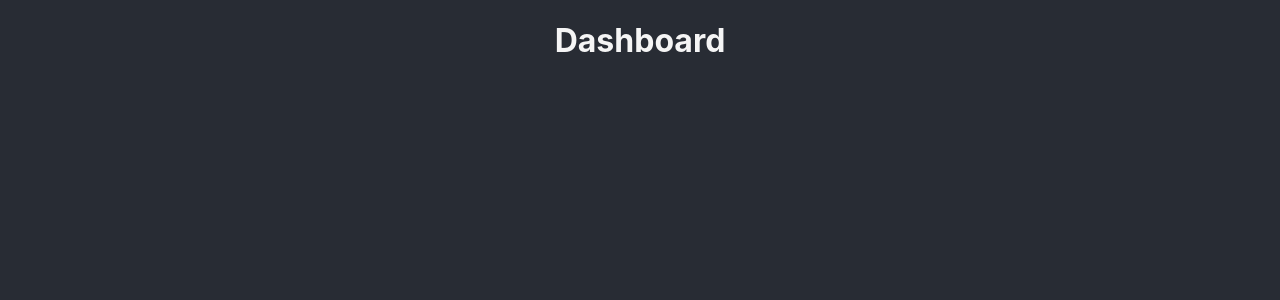
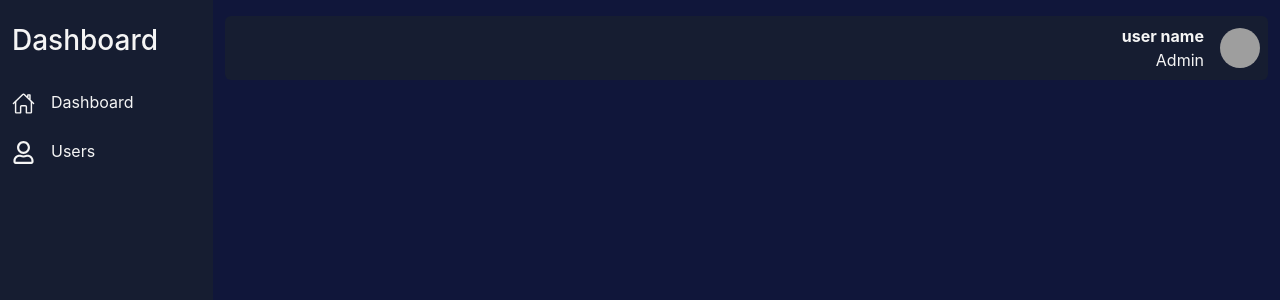
Before and after one commit to vishalpatilmaske/DCM, a React (Create React App) app: page /dashboard in a window 1280 px wide. Shown: the top 300 px of the page. Built offline with nearby package versions, Linux system fonts and the light colour scheme; grey boxes are pictures that could not be loaded.

Commit message:
create side bar and navbar for admin panel

```diff
--- a/package.json
+++ b/package.json
@@ -6,8 +6,13 @@
     "@testing-library/jest-dom": "^5.17.0",
     "@testing-library/react": "^13.4.0",
     "@testing-library/user-event": "^13.5.0",
+    "i18next": "^23.12.2",
     "react": "^18.3.1",
+    "react-bootstrap": "^2.10.4",
     "react-dom": "^18.3.1",
+    "react-i18next": "^15.0.0",
+    "react-icon": "^1.0.0",
+    "react-icons": "^5.2.1",
     "react-router-dom": "^6.26.0",
     "react-scripts": "5.0.1",
     "web-vitals": "^2.1.4"
--- a/public/index.html
+++ b/public/index.html
@@ -12,11 +12,17 @@
     <link rel="apple-touch-icon" href="%PUBLIC_URL%/logo192.png" />
 
     <link rel="manifest" href="%PUBLIC_URL%/manifest.json" />
+    <!-- bootstrap link -->
+    <link
+      rel="stylesheet"
+      href="	https://cdn.jsdelivr.net/npm/bootstrap@5.3.3/dist/css/bootstrap.min.css"
+    />
 
     <title>React App</title>
   </head>
   <body>
     <noscript>You need to enable JavaScript to run this app.</noscript>
     <div id="root"></div>
+    <script src="	https://cdn.jsdelivr.net/npm/bootstrap@5.3.3/dist/js/bootstrap.bundle.min.js"></script>
   </body>
 </html>
--- /dev/null
+++ b/src/component/dashboard/Navbar.jsx
@@ -0,0 +1,46 @@
+import React from "react";
+
+import "../../style/admin/navbar.css";
+import image from "../../assets/admin/DSC_2377.JPG";
+const Navbar = () => {
+  return (
+    <>
+      <nav className="navbar navbar-expand-lg navbar-dark container mt-3 rounded p-2">
+        <button
+          className="navbar-toggler"
+          type="button"
+          data-bs-toggle="collapse"
+          data-bs-target="#navbarText"
+          aria-controls="navbarText"
+          aria-expanded="false"
+          aria-label="Toggle navigation"
+        >
+          <span className="navbar-toggler-icon"></span>
+        </button>
+        <div className="collapse navbar-collapse " id="navbarText">
+          <ul className="navbar-nav ms-auto mb-2 mb-lg-0 ">
+            <li className="nav-item">
+              <div className="d-flex justify-content-end align-items-center">
+                <div className="text-end me-3">
+                  <strong>user name</strong>
+                  <p className="mb-0">Admin</p>
+                </div>
+                <div>
+                  <img
+                    src={image}
+                    alt="Profile"
+                    className="rounded-circle"
+                    width="40"
+                    height="40"
+                  />
+                </div>
+              </div>
+            </li>
+          </ul>
+        </div>
+      </nav>
+    </>
+  );
+};
+
+export default Navbar;
--- /dev/null
+++ b/src/component/dashboard/Sidebar.jsx
@@ -0,0 +1,42 @@
+import React from "react";
+import "../../style/admin/sidebar.css";
+import { IoHomeOutline } from "react-icons/io5";
+import { FaRegUser } from "react-icons/fa";
+
+const Sidebar = () => {
+  return (
+    <div className="sidebar row">
+      <div className="col-4">
+        <div>
+          <h3 className="py-4">Dashboard</h3>
+        </div>
+        <div className="sidebar-components">
+          <ul className="list-unstyled">
+            <li>
+              <div className="d-flex align-items-center mb-4">
+                <div className="icon me-3">
+                  <IoHomeOutline size={23} />
+                </div>
+                <div className="text">
+                  <p className="mb-0">Dashboard</p>
+                </div>
+              </div>
+            </li>
+            <li>
+              <div className="d-flex align-items-center">
+                <div className="icon me-3">
+                  <FaRegUser size={23} />
+                </div>
+                <div className="text">
+                  <p className="mb-0">Users</p>
+                </div>
+              </div>
+            </li>
+          </ul>
+        </div>
+      </div>
+    </div>
+  );
+};
+
+export default Sidebar;
--- a/src/pages/Dashboard.jsx
+++ b/src/pages/Dashboard.jsx
@@ -1,7 +1,23 @@
-import React from "react";
+import Navbar from "../component/dashboard/Navbar.jsx";
+import Sidebar from "../component/dashboard/Sidebar.jsx";
+import "../style/pages/dashboard.css";
 
 const Dashboard = () => {
-  return <h1>Dashboard</h1>;
+  return (
+    <div className="container-fluid">
+      <div className="row">
+        {/* Sidebar */}
+        <div className="col-2">
+          <Sidebar />
+        </div>
+
+        {/* Main Content */}
+        <div className="col-10 container">
+          <Navbar />
+        </div>
+      </div>
+    </div>
+  );
 };
 
 export default Dashboard;
--- /dev/null
+++ b/src/style/admin/navbar.css
@@ -0,0 +1,3 @@
+.navbar {
+  background-color: #161d31;
+}
--- /dev/null
+++ b/src/style/admin/sidebar.css
@@ -0,0 +1,5 @@
+.sidebar {
+  background-color: #161d31;
+  height: 100vh;
+  overflow-y: auto;
+}
--- /dev/null
+++ b/src/style/pages/dashboard.css
@@ -0,0 +1,7 @@
+body {
+  background-color: #10163a;
+}
+
+.sidebar-componetns ul li {
+  list-style: none;
+}
```
Also changed, not shown: 2 other files (tests, documents, lock files or other folders).
